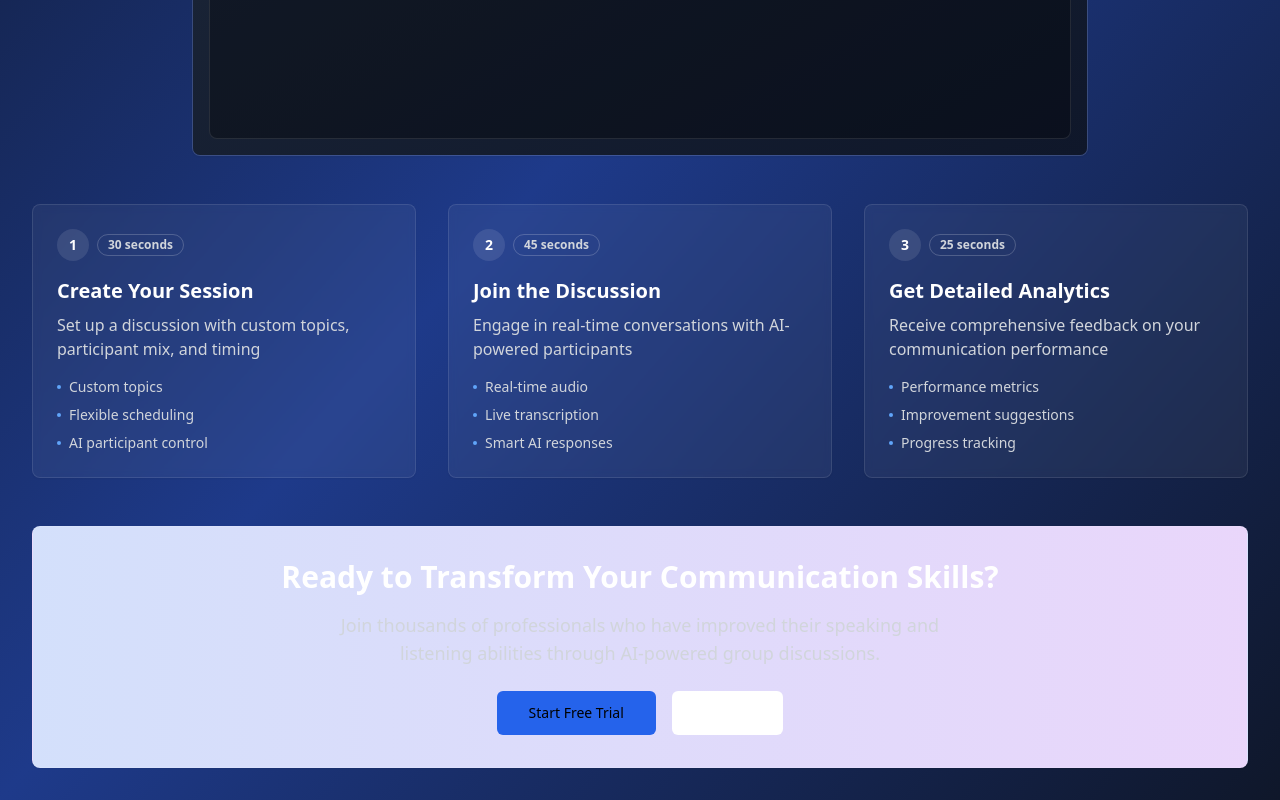
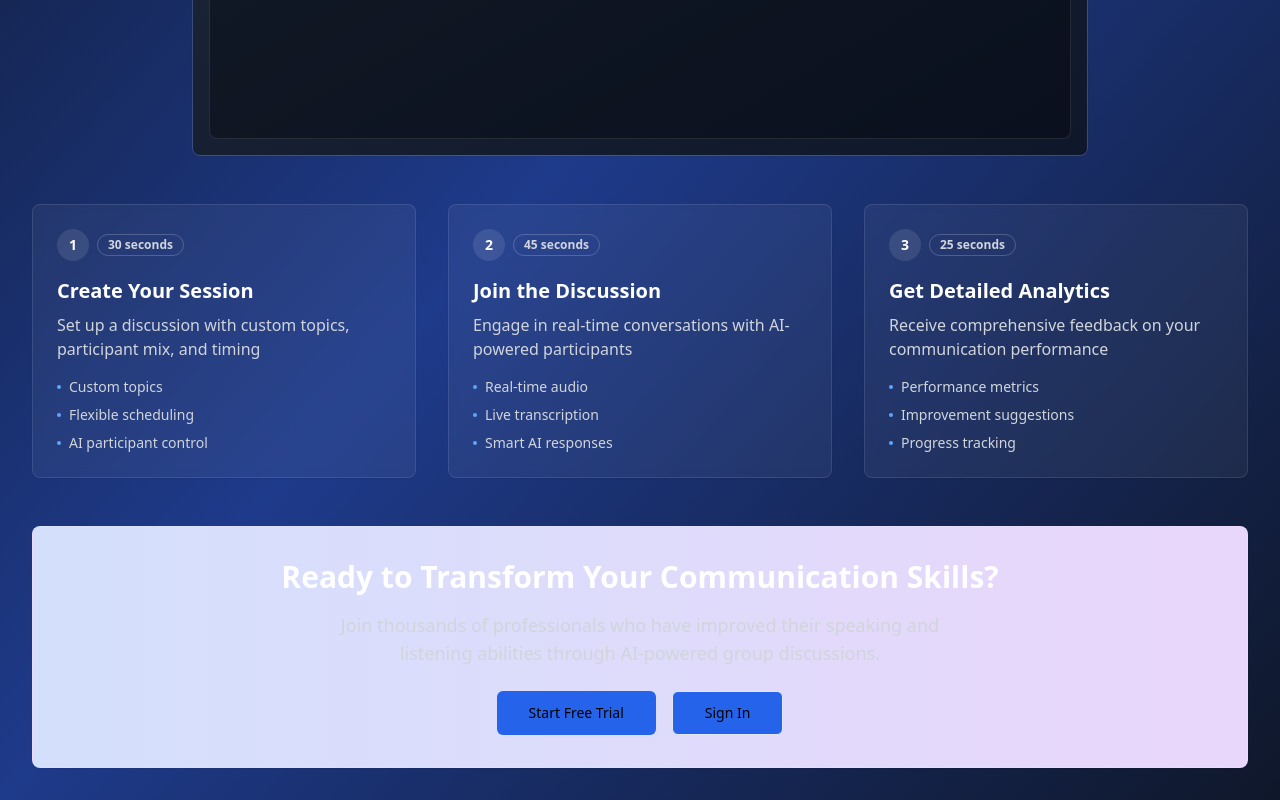
Before and after one commit to akhilbandaru326/talk-wise-circles, a React (Vite) app: page /demo in a window 1280 px wide. Shown: the part 663-1463 px from the top of the page. Built offline with nearby package versions, Linux system fonts and the light colour scheme.

Commit message:
Update Demo.tsx

```diff
--- a/src/pages/Demo.tsx
+++ b/src/pages/Demo.tsx
@@ -262,7 +262,7 @@ const Demo = () => {
               <Button
                 size="lg"
                 variant="outline"
-                className="border-white/20 text-white hover:bg-white/10 px-8"
+                className="bg-blue-600 hover:bg-blue-700 text-black px-8"
                 onClick={() => navigate('/login')}
               >
                 Sign In
```
